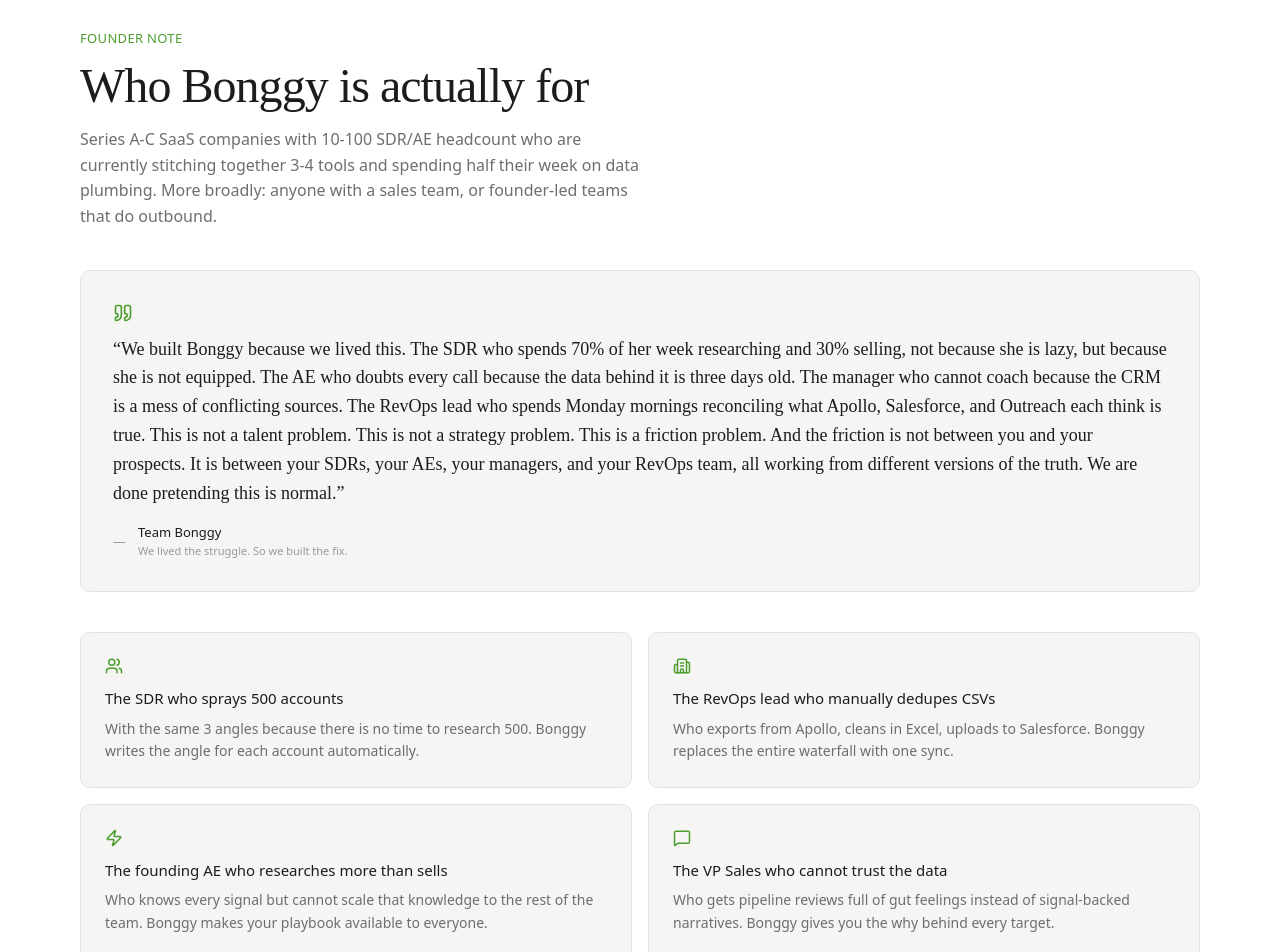
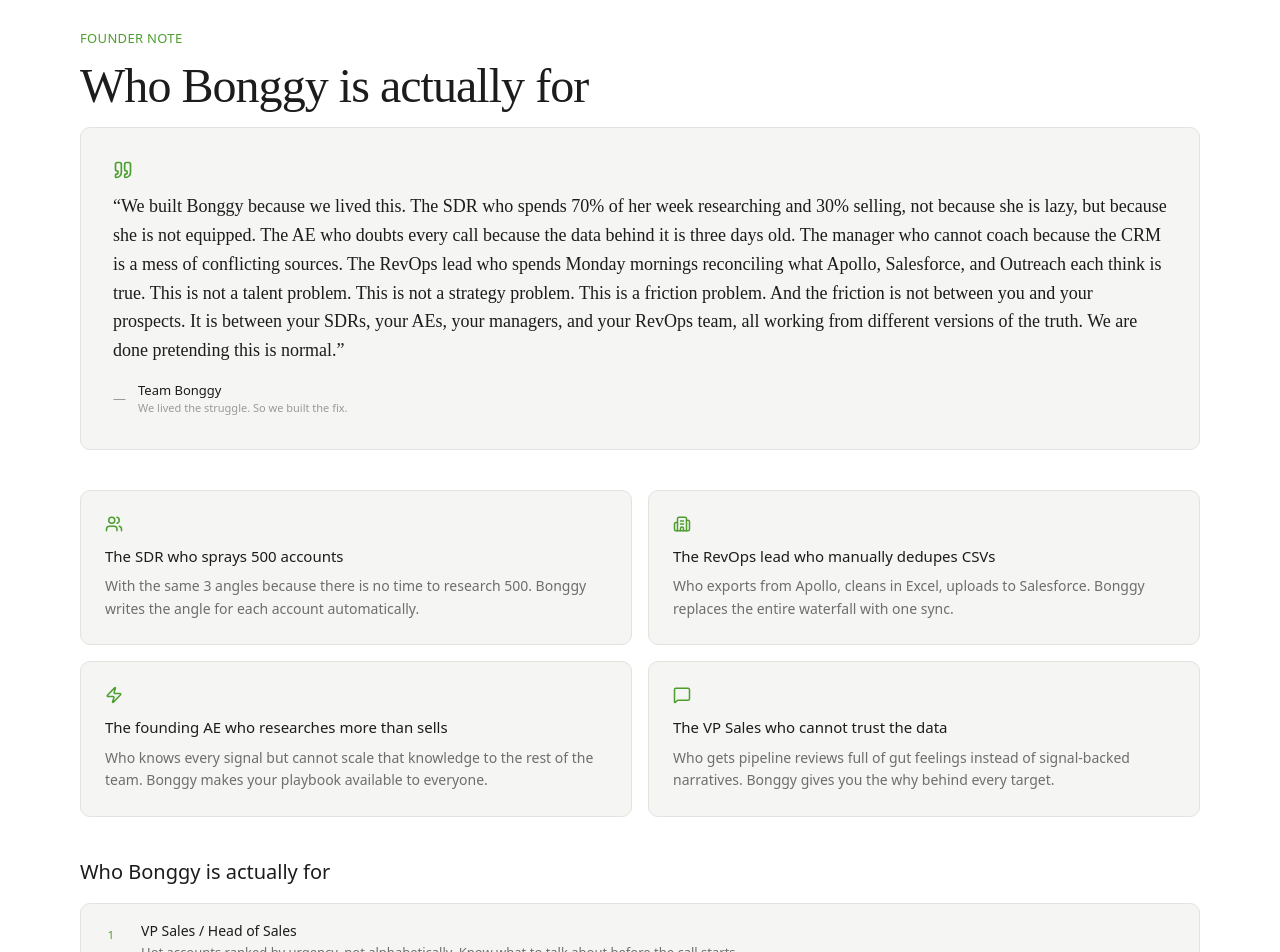
Before and after one commit to heybonggy/Bonggy-Website-Nithin, a React (Vite) app: page / in a window 1280 px wide. Shown: the part 3680-4632 px from the top of the page. Built offline with nearby package versions, Linux system fonts and the light colour scheme.

Commit message:
refactor: remove target paragraph and update section heading in WhoItsFor

```diff
--- a/src/pages/Landing.tsx
+++ b/src/pages/Landing.tsx
@@ -679,9 +679,6 @@
         <h2 className="wif-headline font-serif-display text-[32px] md:text-[48px] font-normal leading-[1.05] tracking-[-0.02em] text-bonggy-text-primary mb-4 max-w-[640px]">
           Who Bonggy is actually for
         </h2>
-        <p className="text-base text-bonggy-text-secondary leading-[1.6] mb-10 max-w-[560px]">
-          Series A-C SaaS companies with 10-100 SDR/AE headcount who are currently stitching together 3-4 tools and spending half their week on data plumbing. More broadly: anyone with a sales team, or founder-led teams that do outbound.
-        </p>
 
         {/* Founder Quote */}
         <div className="bg-bonggy-bg border border-bonggy-border rounded-xl p-6 md:p-8 mb-10">
@@ -717,8 +714,8 @@
           })}
         </div>
 
-        {/* Titles who benefit */}
-        <h3 className="text-[20px] font-medium text-bonggy-text-primary mb-4">Titles who benefit</h3>
+        {/* Who Bonggy is actually for */}
+        <h3 className="text-[20px] font-medium text-bonggy-text-primary mb-4">Who Bonggy is actually for</h3>
         <div className="space-y-3 mb-10">
           {[
             { role: "VP Sales / Head of Sales", outcome: "Hot accounts ranked by urgency, not alphabetically. Know what to talk about before the call starts." },
```
